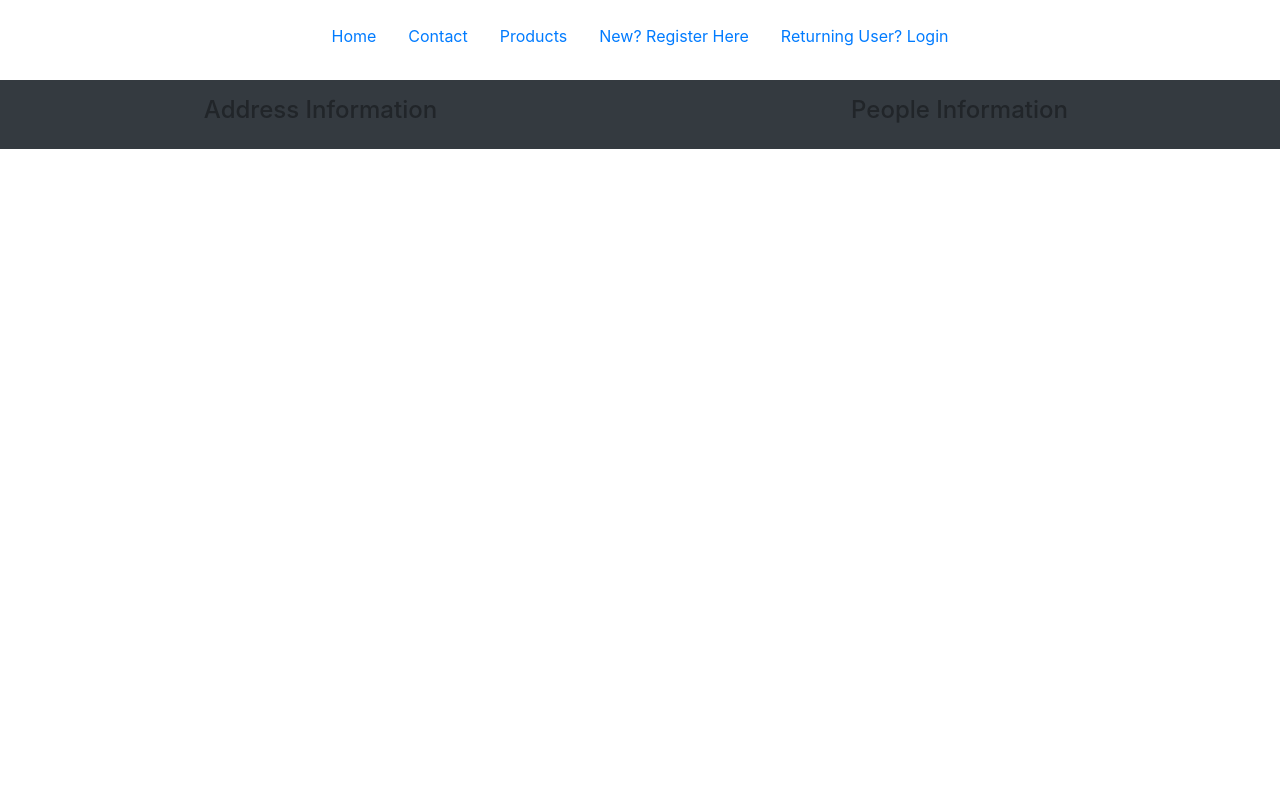
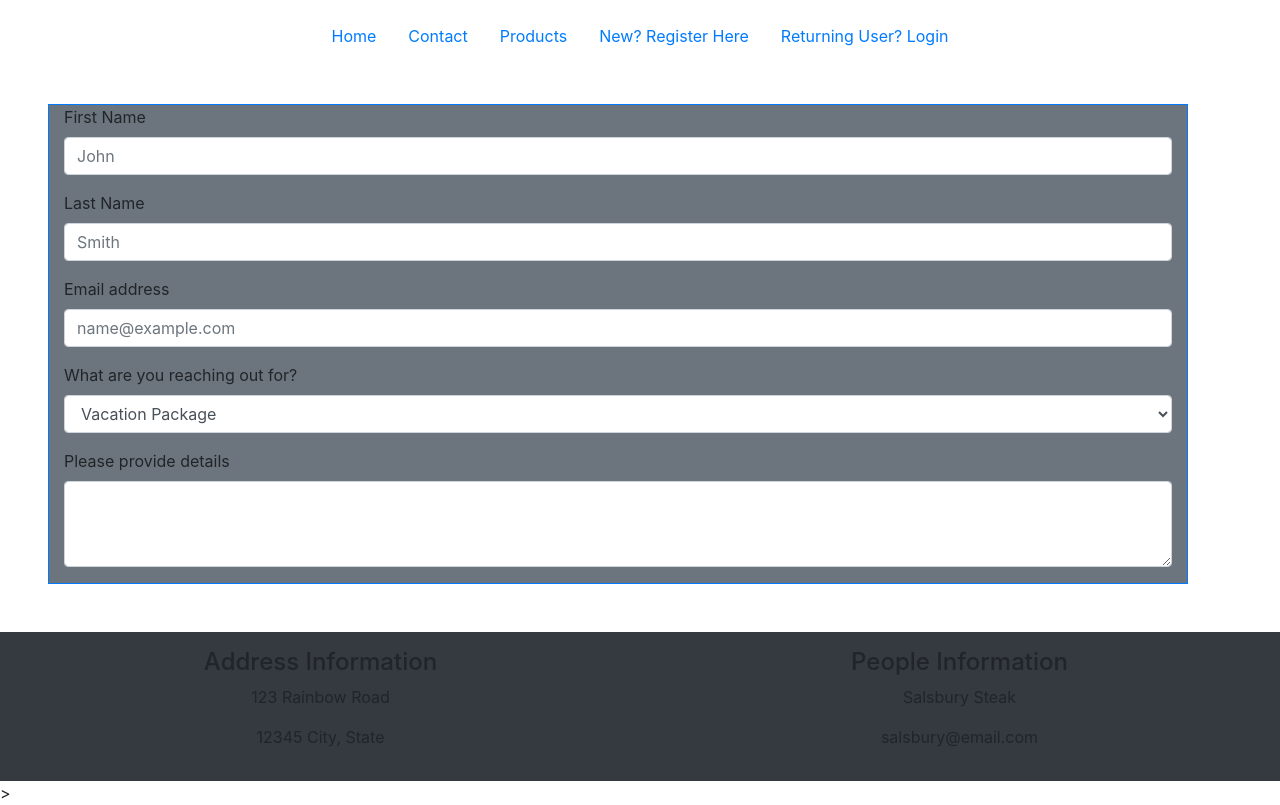
Before and after one commit to hajirussell/lovert, a plain HTML site: page contact.html in a window 1280 px wide. Drawn offline with nearby package versions, Linux system fonts and the light colour scheme.

Commit message:
added placeholder address and people information on all pages

```diff
--- a/assets/css/styles.css
+++ b/assets/css/styles.css
@@ -10,3 +10,8 @@
 .opacity90 {
     opacity: 90%;
 }
+
+.footer-height {
+    align-self: baseline;
+    height: 200px;
+}
--- a/contact.html
+++ b/contact.html
@@ -37,7 +37,39 @@
     </header>
 
     <main>
-
+        <div class="container border border-primary bg-secondary m-5">
+            <form>
+                <div class="form-group">
+                    <label for="exampleFormControlInput1">First Name</label>
+                    <input type="email" class="form-control" id="exampleFormControlInput1"
+                        placeholder="John">
+                </div>
+                <div class="form-group">
+                    <label for="exampleFormControlInput1">Last Name</label>
+                    <input type="email" class="form-control" id="exampleFormControlInput1"
+                        placeholder="Smith">
+                </div>
+                <div class="form-group">
+                    <label for="exampleFormControlInput1">Email address</label>
+                    <input type="email" class="form-control" id="exampleFormControlInput1"
+                        placeholder="name@example.com">
+                </div>
+                <div class="form-group">
+                    <label for="exampleFormControlSelect1">What are you reaching out for?</label>
+                    <select class="form-control" id="exampleFormControlSelect1">
+                        <option>Vacation Package</option>
+                        <option>Billing Issues</option>
+                        <option>Alternative Payment Options</option>
+                        <option>Timeshare Release Policies</option>
+                        <option>p̶̟̈ĺ̶͍e̶̩̿a̶̱͆ś̸̥e̵̗̒ ̶͙̕ŕ̸͕e̴̹͆l̷̯͑e̷̥͌ä̴̡́ṣ̶̉e̵̢̛ ̶͍̇m̶͎͊e̶̠̾</option>
+                    </select>
+                </div>
+                <div class="form-group">
+                    <label for="exampleFormControlTextarea1">Please provide details</label>
+                    <textarea class="form-control" id="exampleFormControlTextarea1" rows="3"></textarea>
+                </div>
+            </form>
+        </div>
     </main>
 
     <!--FOOTER-->
@@ -46,12 +78,17 @@
             <div class="row">
                 <div class="col-6">
                     <h4>Address Information</h4>
+                    <p>123 Rainbow Road</p>
+                    <p>12345 City, State</p>
                 </div>
                 <div class="col-6">
                     <h4>People Information</h4>
+                    <p>Salsbury Steak</p>
+                    <p>salsbury@email.com</p>
                 </div>
             </div>
-    </footer>
+        </div>
+    </footer>>
 
     <!--BOOTSTRAP CORE JAVASCRIPT-->
     <script src="https://code.jquery.com/jquery-3.5.1.slim.min.js"
```
Also changed, not shown: index.html (+4 -2 lines), products.html (+6 -3 lines), user login.html (+5 -0 lines), user registration.html (+5 -0 lines).
